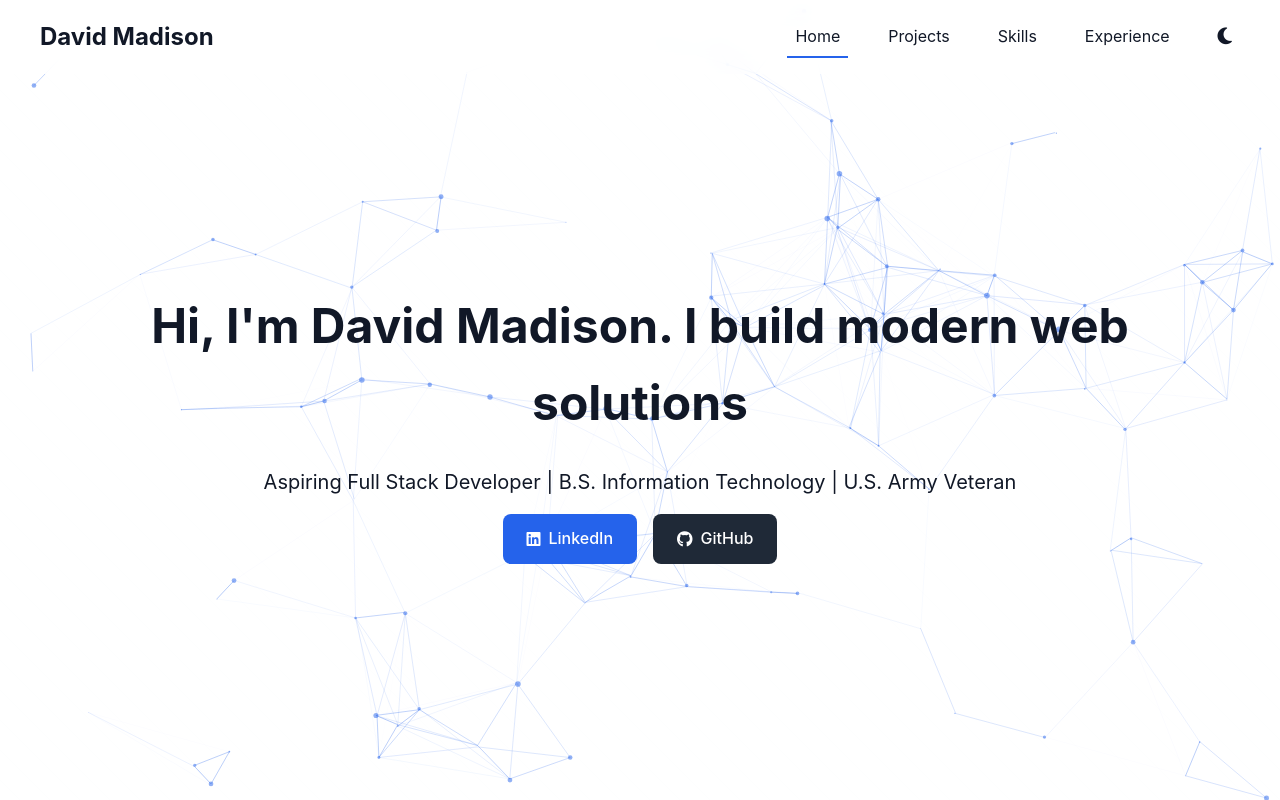
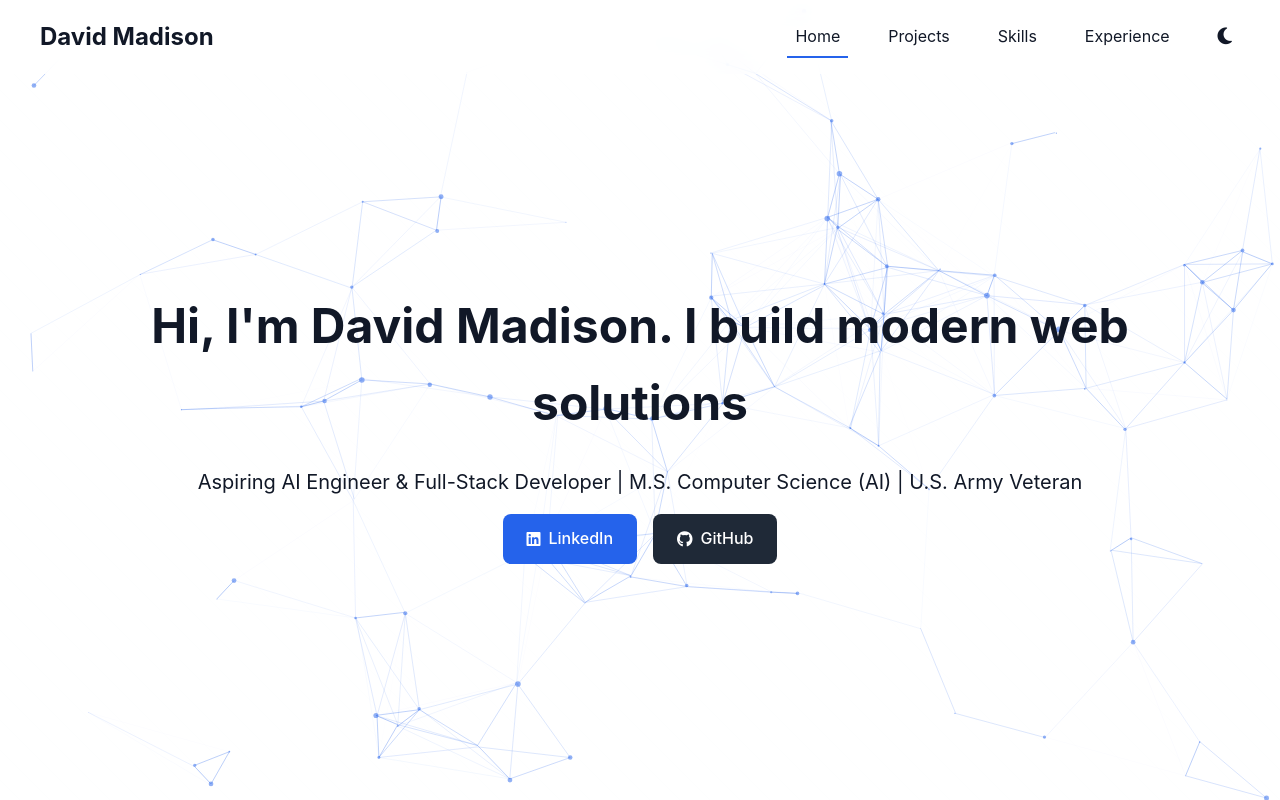
Before and after one commit to davidmadison95/Business-Portfilio, a plain HTML site: page index.html in a window 1280 px wide. Drawn offline with nearby package versions, Linux system fonts and the light colour scheme.

Commit message:
Update index.html

```diff
--- a/index.html
+++ b/index.html
@@ -39,7 +39,7 @@
             <h1 class="title">
                 <span class="typewriter" data-text="Hi, I'm David Madison. I build modern web solutions."></span>
             </h1>
-            <p class="subtitle">Aspiring Full Stack Developer | B.S. Information Technology | U.S. Army Veteran</p>
+            <p class="subtitle">Aspiring AI Engineer & Full-Stack Developer | M.S. Computer Science (AI) | U.S. Army Veteran</p>
             <div class="section-spacer"></div>
             <div class="cta-buttons">
                 <a href="https://www.linkedin.com/in/davidmadison95" target="_blank" class="btn btn-primary">
```
